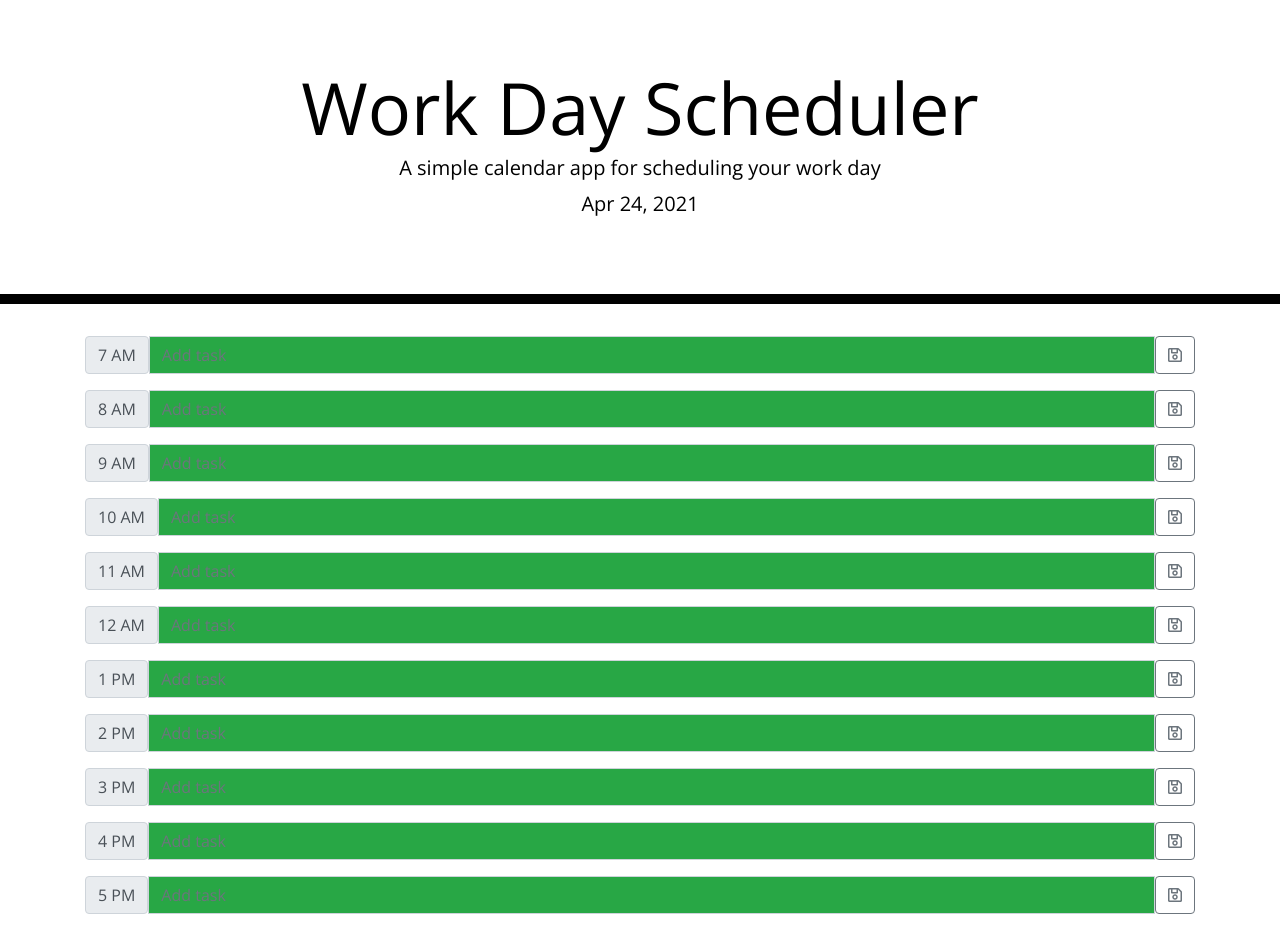
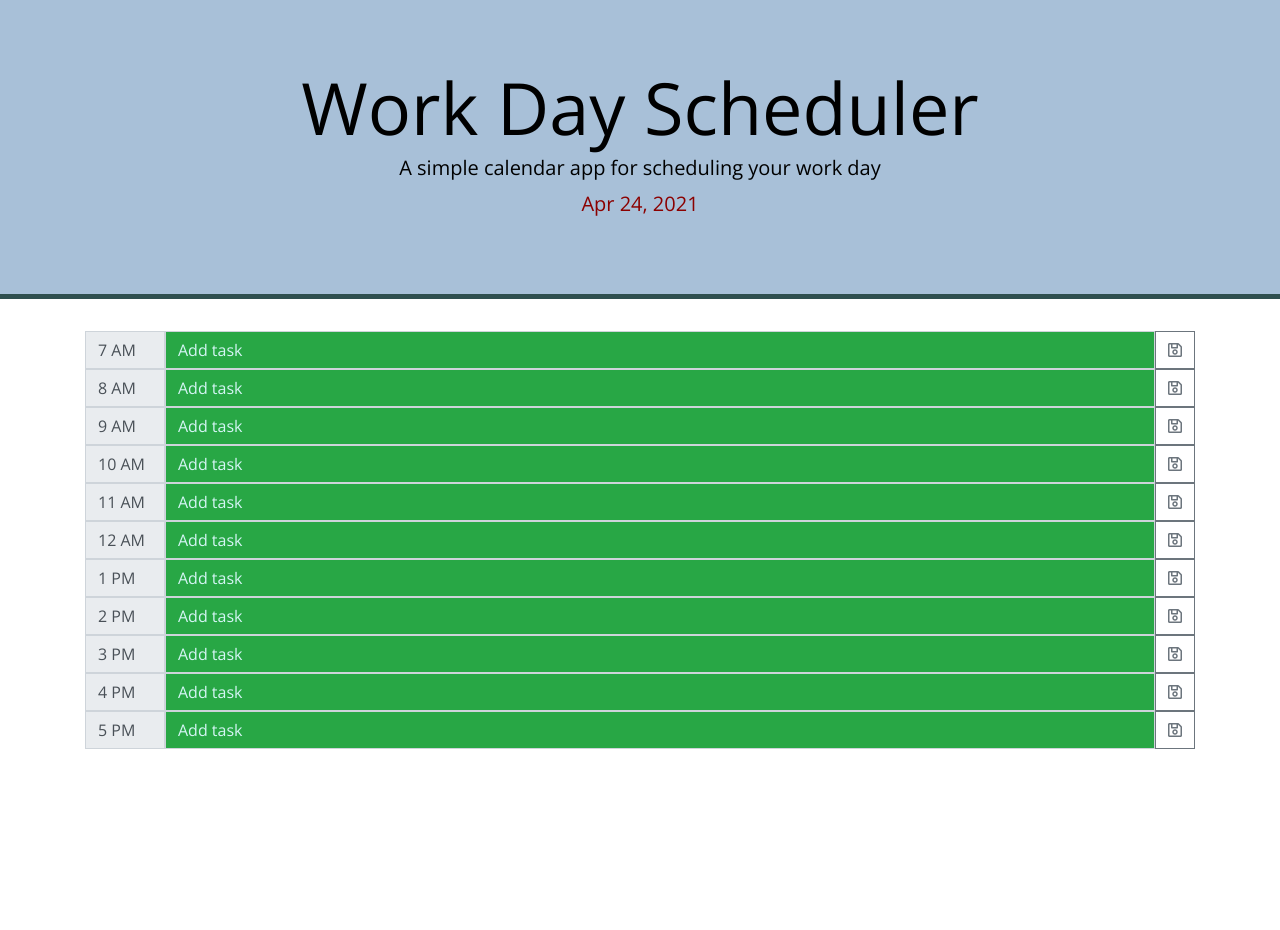
Before and after one commit to mlin901/mjl-calendarApp, a plain HTML site: page index.html in a window 1280 px wide. After the commit the page ends 800 px from the top, so only its background shows below. Drawn offline with nearby package versions, Linux system fonts and the light colour scheme.

Commit message:
Add styles to customize Bootstrap elements and did some cleanup

```diff
--- a/assets/css/style.css
+++ b/assets/css/style.css
@@ -1,3 +1,13 @@
+/* Color variables defined (except black and white - no variables needed for those) */
+:root {
+  --brown: #a88f82;
+  --tan: #f5e1d5;
+  --teal: #71a8a7;
+  --lightteal: #d5f5f5;
+  --light: #fffaf7;
+  --lightblue: #a8c0d8;
+}
+
 body {
   font-family: 'Open Sans', sans-serif;
   font-size: 16px;
@@ -8,7 +18,7 @@ textarea {
   background: transparent;
   border: none;
   resize: none;
-  color: #000000;
+  color: black;
   border-left: 1px solid black;
   padding: 10px;
 }
@@ -37,12 +47,14 @@ textarea {
 }
 
 .hour {
-  background-color: #ffffff;
-  color: #000000;
-  border-top: 1px dashed #000000;
+  background-color: white;
+  color: black;
+  border-top: 1px dashed black;
 }
 
-.past {
+/* Chose not to use these stuyles (.past, .present, .future).
+    Instead, dynamically add boostrap color classes. */
+/* .past {
   background-color: #d3d3d3;
   color: white;
 }
@@ -55,7 +67,7 @@ textarea {
 .future {
   background-color: #77dd77;
   color: white;
-}
+} */
 
 .saveBtn {
   border-left: 1px solid black;
@@ -69,3 +81,45 @@ textarea {
   font-size: 20px;
   transition: all 0.3s ease-in-out;
 }
+
+
+/* The following three .form... styles are For Bootstrap customization
+   (fron https://stackoverflow.com/questions/51299051/placeholder-color-change-in-bootstrap) */
+.form-control::placeholder { /* Chrome, Firefox, Opera, Safari 10.1+ */
+  color: var(--lightteal);
+  opacity: 1; /* Firefox */
+}
+
+.form-control:-ms-input-placeholder { /* Internet Explorer 10-11 */
+  color: var(--lightteal);
+}
+
+.form-control::-ms-input-placeholder { /* Microsoft Edge */
+  color: var(--lightteal);
+}
+
+.mb-3 {
+  margin-bottom: 0!important;
+}
+
+.input-group-text {
+  width: 5rem;
+}
+
+.btn {
+  border-radius: 0%;
+  transition: none;
+}
+
+.input-group-text {
+  border-radius: 0%;
+}
+
+.jumbotron {
+  border-bottom: 5px solid darkslategray;
+  background-color: var(--lightblue);
+}
+
+#currentDay {
+  color: darkred;
+}
```
